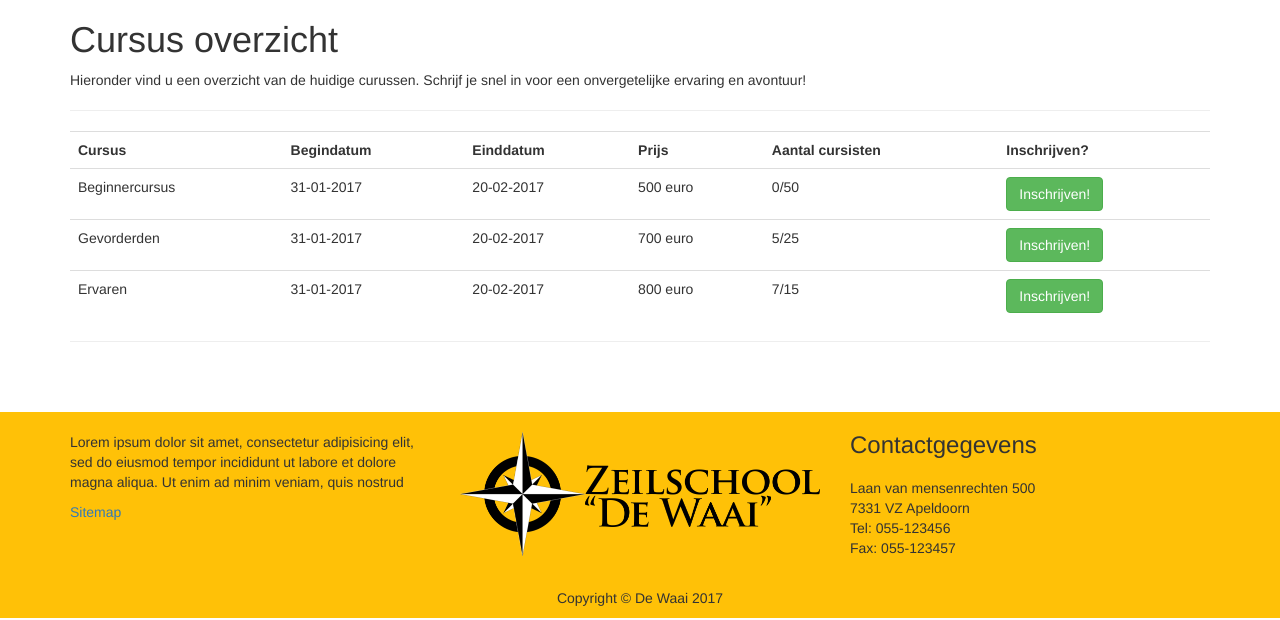
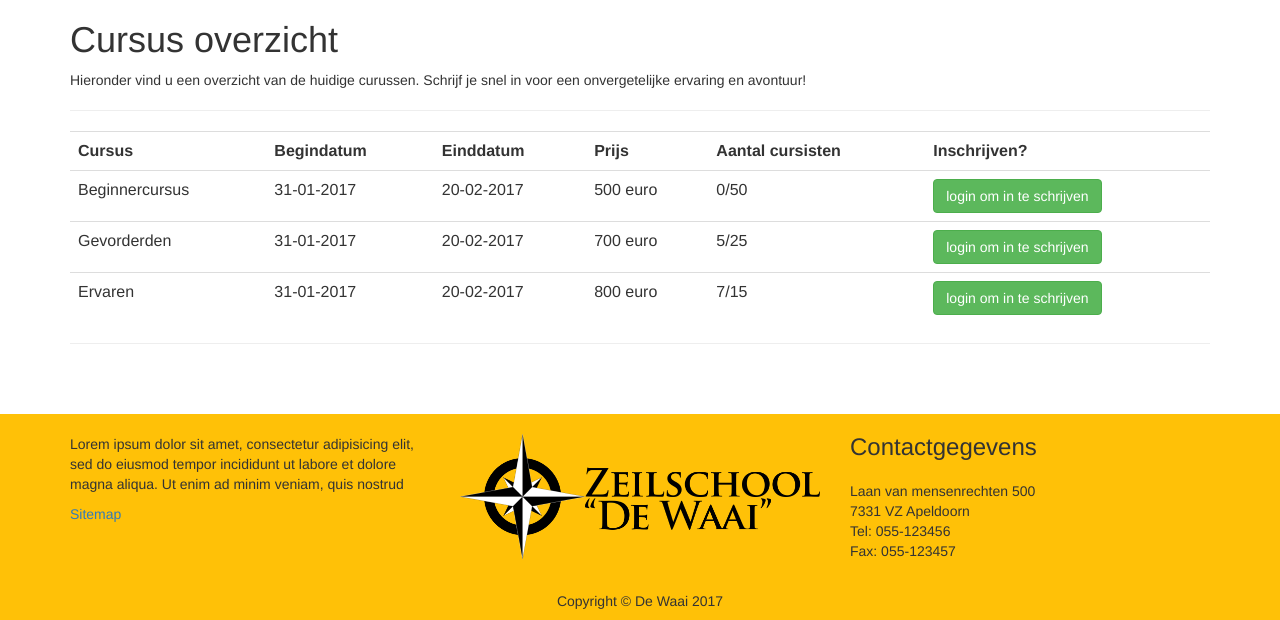
Before and after one commit to R0vi/Examenproject, a PHP site: page /cursus_overzicht.php in a window 1280 px wide. Shown: the part 75-695 px from the top of the page. Run offline with PHP 8.4, Linux system fonts and the light colour scheme.

Commit message:
cursus overzicht need login 4 inschrijven

```diff
--- a/cursus_overzicht.php
+++ b/cursus_overzicht.php
@@ -1,4 +1,7 @@
-<!DOCTYPE html>
+<?php
+require_once 'connection.php';
+$connection = new Connection('', 'dewaai', 'root', '');
+?>
 <html lang="en">
 
 <head>
@@ -56,7 +59,11 @@
                   <td>20-02-2017</td>
                   <td>500 euro</td>
                   <td>0/50</td>
-                  <td><button class="btn btn-success">Inschrijven!</button></td>
+                  <td><?php if(isset($_SESSION['login'])){
+                          echo "<button class='btn btn-success'>Inschrijven!</button>";
+                      } else {
+                          echo "<button class='btn btn-success'>login om in te schrijven</button>";
+                      } ?></td>
               </tr>
               <tr>
                   <td>Gevorderden</td>
@@ -64,7 +71,11 @@
                   <td>20-02-2017</td>
                   <td>700 euro</td>
                   <td>5/25</td>
-                  <td><button class="btn btn-success">Inschrijven!</button></td>
+                  <td><?php if(isset($_SESSION['login'])){
+                          echo "<button class='btn btn-success'>Inschrijven!</button>";
+                      } else {
+                          echo "<button class='btn btn-success'>login om in te schrijven</button>";
+                      } ?></td>
               </tr>
               <tr>
                   <td>Ervaren</td>
@@ -72,7 +83,11 @@
                   <td>20-02-2017</td>
                   <td>800 euro</td>
                   <td>7/15</td>
-                  <td><button class="btn btn-success">Inschrijven!</button></td>
+                  <td><?php if(isset($_SESSION['login'])){
+                          echo "<button class='btn btn-success'>Inschrijven!</button>";
+                      } else {
+                          echo "<button class='btn btn-success'>login om in te schrijven</button>";
+                      } ?></td>
               </tr>
           </table>
           <hr>
```
